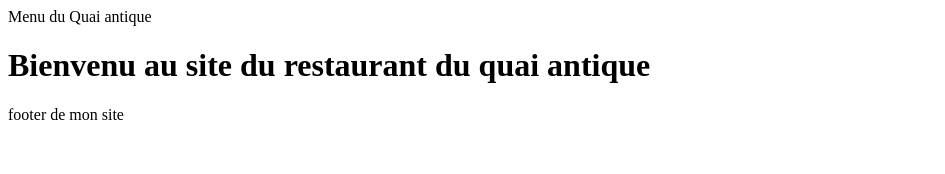
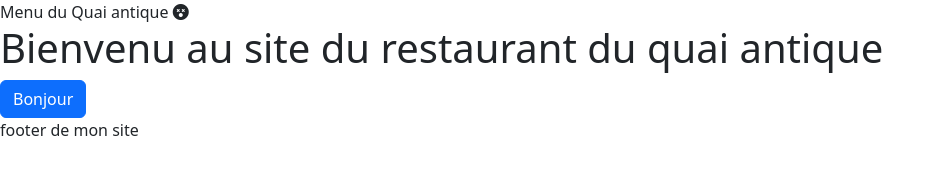
Before and after one commit to estef1994/Qua-antique-restaurant-devoir-Studi, a website with bundled scripts: page index.html in a window 1280 px wide. Shown: the whole page, without its empty margins (0-945 px from the left). Built offline with nearby package versions, Linux system fonts and the light colour scheme; files whose address does not match are found by name.

Commit message:
installation de bootstrap

```diff
--- a/index.html
+++ b/index.html
@@ -3,12 +3,13 @@
 <head>
     <meta charset="UTF-8">
     <meta name="viewport" content="width=device-width, initial-scale=1.0">
+    <link rel="stylesheet" href="node_modules/bootstrap/dist/css/bootstrap.min.css">
+    <link rel="stylesheet" href="node_modules/bootstrap-icons/font/bootstrap-icons.css">
+
     <title>Document</title>
 </head>
 <body>
-    <header>
-        Menu du Quai antique
-    </header>
+    <header>Menu du Quai antique <i class="bi bi-emoji-dizzy-fill"></i></header>
     <main id="main-page">
         <!--Le contenu de la page sera injecte ici-->
     </main>
@@ -17,5 +18,6 @@
     </footer>
 
     <script type="module" src="./Router/Routeur.js"></script>
+    <script src="node_modules/bootstrap/dist/js/bootstrap.bundle.min.js"></script>
 </body>
 </html>
--- /dev/null
+++ b/package.json
@@ -0,0 +1,6 @@
+{
+  "dependencies": {
+    "bootstrap": "^5.3.8",
+    "bootstrap-icons": "^1.13.1"
+  }
+}
--- a/pages/home.html
+++ b/pages/home.html
@@ -1 +1,3 @@
 <h1>Bienvenu au site du restaurant du quai antique</h1>
+
+<button class="btn btn-primary">Bonjour</button>
```
Also changed, not shown: 2 other files.
